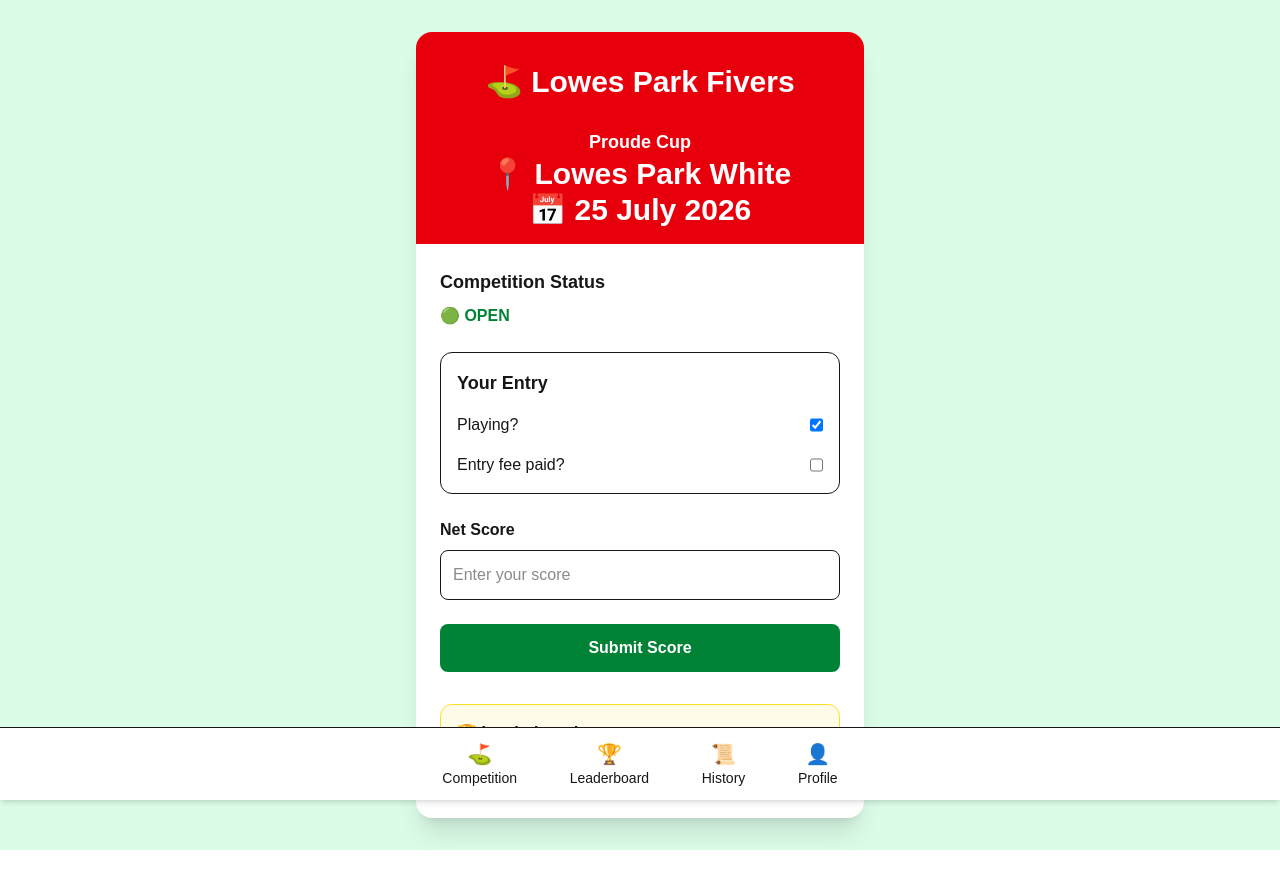
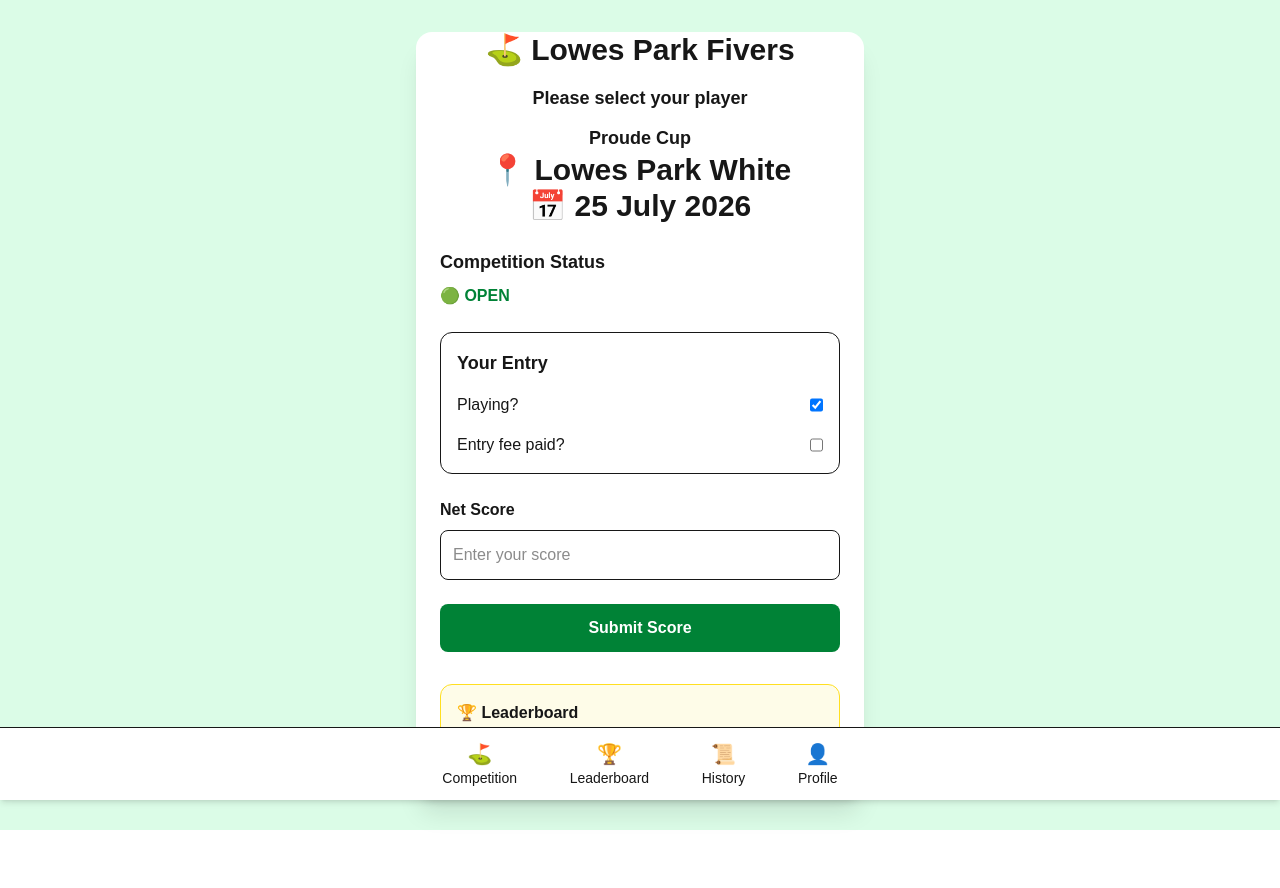
Before and after one commit to stuarthall81/lp5, a Next.js app: page / in a window 1280 px wide. Shown: the top 888 px of the page. Built offline with nearby package versions, Linux system fonts and the light colour scheme.

Commit message:
Add player memory and welcome message

```diff
--- a/app/page.tsx
+++ b/app/page.tsx
@@ -26,10 +26,15 @@ export default function Home() {
 
       <div className="w-full max-w-md bg-white rounded-2xl shadow-xl overflow-hidden">
 
-        <header className="text-3xl font-bold text-center bg-red-600 text-white p-4">
-          <h1 className="text-3xl font-bold text-center bg-red-600 text-white p-4">
+        <header className="text-3xl font-bold text-center">
+          <h1 className="text-3xl font-bold text-center">
             ⛳ Lowes Park Fivers
           </h1>
+          <p className="text-center mt-4 text-lg">
+  {player
+    ? `Welcome back, ${player}`
+    : "Please select your player"}
+</p>
 
           <p className="mt-3 text-lg">
             {competition.name}
```
